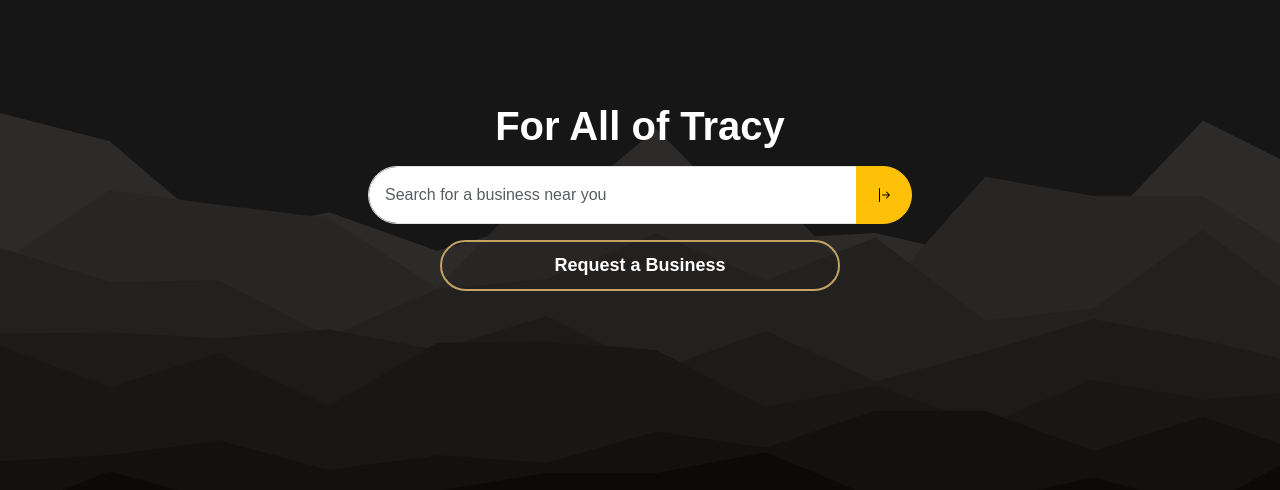
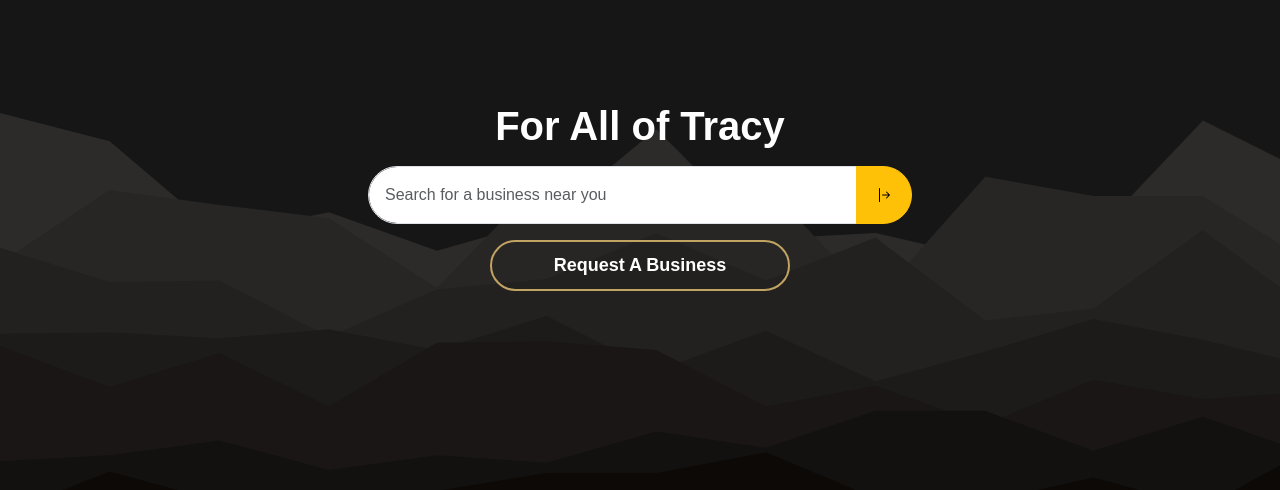
Before and after one commit to Vkutti/projectFAT, a Flask app: page / in a window 1280 px wide. Shown: the part 204-694 px from the top of the page. Run offline with Flask 3, Linux system fonts and the light colour scheme; some libraries are stand-ins or nearby versions.

Commit message:
nothing much

```diff
--- a/projectFAT/templates/index.html
+++ b/projectFAT/templates/index.html
@@ -38,7 +38,7 @@
     font-weight: 600;
     transition: all 0.3s cubic-bezier(0.23, 1, 0.320, 1);
     overflow: hidden;
-    width: 400px;
+    width: 300px;
     margin-left: auto;
     margin-right: auto;
 
@@ -116,7 +116,7 @@
             <div class="mt-3 d-flex justify-content-center" id="category-btns">
             </div>
         </div>
-            <a type="button" class="btn btn-default text-slide glowbutton2" href="/businessForm" style="color: white">Request a Business</a>
+            <a type="button" class="btn btn-default text-slide glowbutton2" href="/businessForm" style="color: white">Request A Business</a>
         </div>
     </div>
     <div class="position-absolute bottom-0 vw-100 d-flex justify-content-center mb-3">
```
